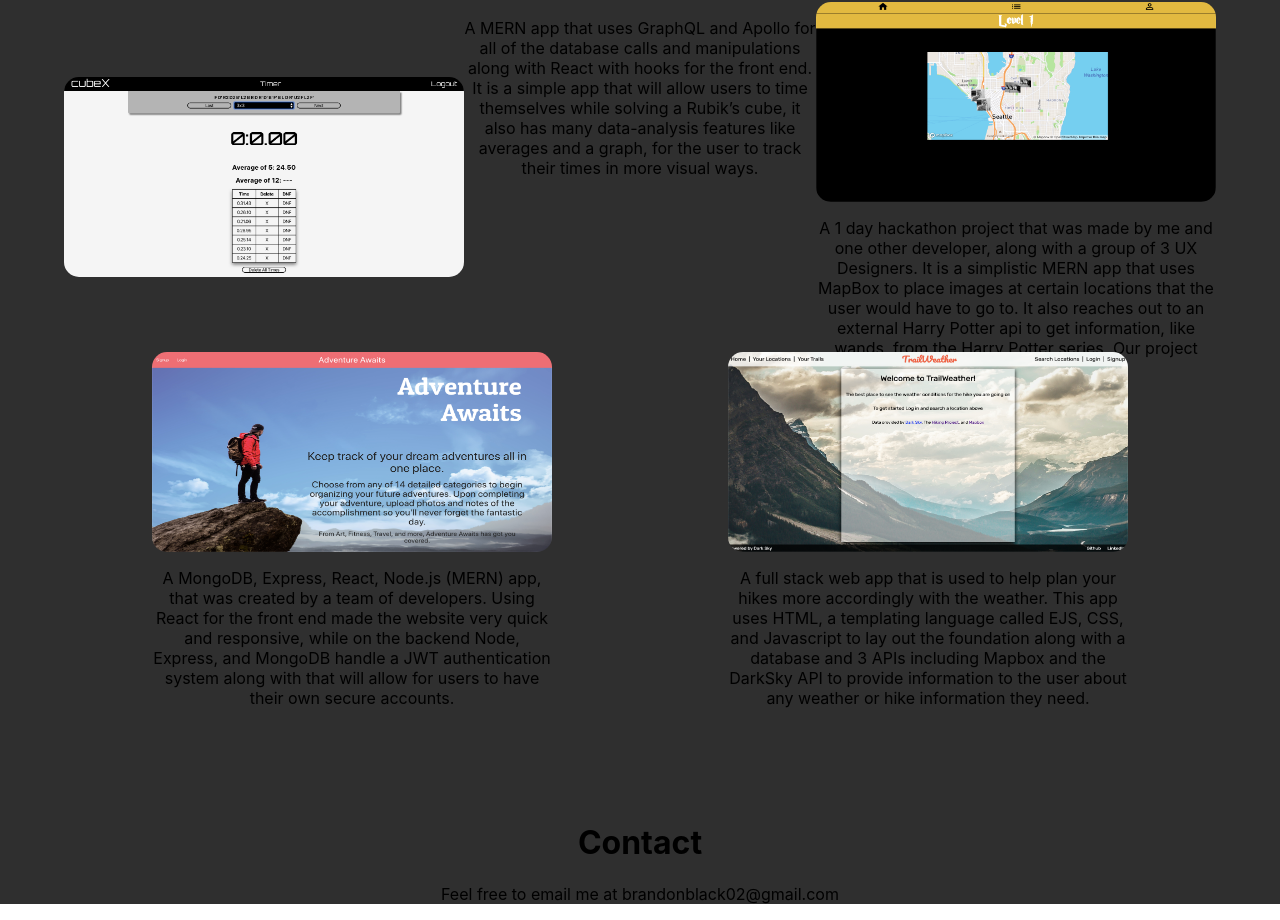
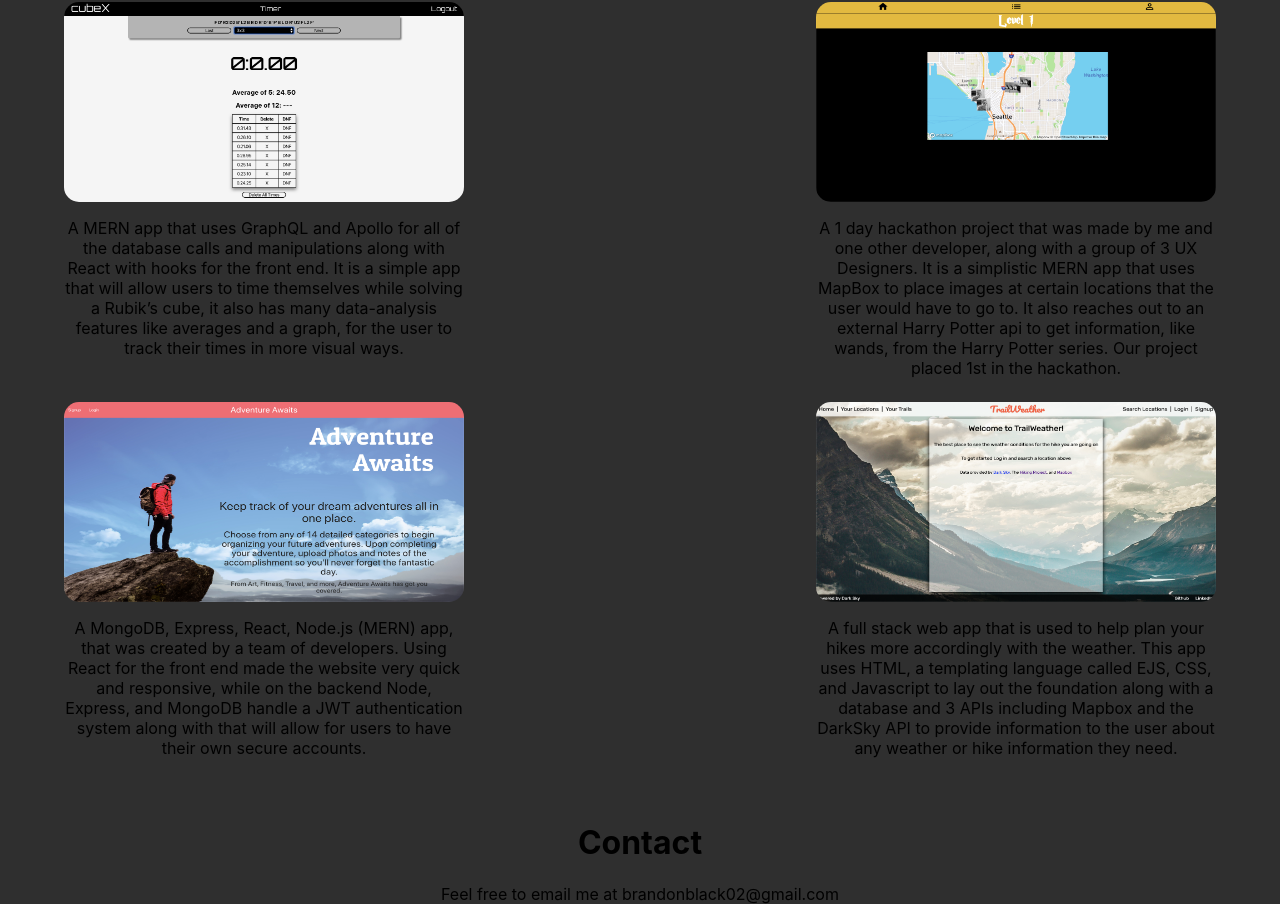
Before and after one commit to Brandon205/Portfolio, a React (Create React App) app: page / in a window 1280 px wide. Shown: the part 535-1455 px from the top of the page. Built offline with nearby package versions, Linux system fonts and the light colour scheme.

Commit message:
Projects are in align

```diff
--- a/src/App.css
+++ b/src/App.css
@@ -39,6 +39,19 @@ header {
 }
 
 /*                                           PROJECTS CSS                                            */
+.project-container {
+  width: 90vw;
+  margin: 0 auto;
+  display: grid;
+  min-height: 800px;
+  grid-template-rows: 200px 1fr 200px 1fr;
+  grid-template-columns: 400px 1fr 400px;
+  grid-template-areas: "img1 . img2"
+  "desc1 . desc2"
+  "img3 . img4"
+  "desc3 . desc4";
+}
+
 .project {
   width: 400px;
   height: 350px;
@@ -47,15 +60,20 @@ header {
   display: flex;
   flex-direction: column;
   align-items: center;
+  grid-area: img;
 }
 
-.project-container {
-  width: 90vw;
-  height: 100vh;
-  margin: 0 auto;
-  display: flex;
-  flex-direction: column;
-  align-content: space-evenly;
+.project1 {
+  grid-area: img1;
+}
+.project2 {
+  grid-area: img2;
+}
+.project3 {
+  grid-area: img3;
+}
+.project4 {
+  grid-area: img4;
 }
 
 .project-container div {
@@ -89,8 +107,21 @@ header {
   filter: blur(5px);
 }
 
-.project-description {
+.project1-description {
+  grid-area: desc1;
+}
+.project2-description {
+  grid-area: desc2;
+}
+.project3-description {
+  grid-area: desc3;
+}
+.project4-description {
+  grid-area: desc4;
+}
 
+.space {
+  grid-area: extra-space;
 }
 
 .button {
@@ -109,19 +140,6 @@ header {
   color: black;
   font-size: 1.1em;
 }
-
-/* #project-1 {
-  background-image: url('/img/cubeX.png');
-}
-#project-2 {
-  background-image: url('/img/potterGo.png');
-}
-#project-3 {
-  background-image: url('/img/adventureAwaits.png');
-}
-#project-4 {
-  background-image: url('/img/trailWeather.png');
-} */
 
 /*                                           WHOIAM CSS                                            */
 /*                                           BOUNCY CSS                                            */
--- a/src/Projects.js
+++ b/src/Projects.js
@@ -88,27 +88,29 @@ export default function Projects() {
     <div id="projects">
       <h1>Projects</h1>
       <main className="project-container">
-        <div>
-          <div className="project" onMouseEnter={() => setProject1(true)} onMouseLeave={() => setProject1(false)}>
+        <div className="project1" onMouseEnter={() => setProject1(true)} onMouseLeave={() => setProject1(false)}>
           {project1 ? content1 : <img className="project-img" src={cubeX} alt="cubeX home page" /> }
         </div>
-          <div className="project-description">
+        <div className="project1-description">
           <p>A MERN app that uses GraphQL and Apollo for all of the database calls and manipulations along with React with hooks for the front end. It is a simple app that will allow users to time themselves while solving a Rubik’s cube, it also has many data-analysis features like averages and a graph, for the user to track their times in more visual ways.</p>
         </div>
-          <div className="project" onMouseEnter={() => setProject2(true)} onMouseLeave={() => setProject2(false)}>
+        <div className="project2" onMouseEnter={() => setProject2(true)} onMouseLeave={() => setProject2(false)}>
           {project2 ? content2 : <img className="project-img" src={potterGo} alt="Potter Go home page" /> }
+        </div>
+        <div className="project2-description">
           <p>A 1 day hackathon project that was made by me and one other developer, along with a group of 3 UX Designers. It is a simplistic MERN app that uses MapBox to place images at certain locations that the user would have to go to. It also reaches out to an external Harry Potter api to get information, like wands, from the Harry Potter series. Our project placed 1st in the hackathon.</p>
         </div>
+        <div className="project3" onMouseEnter={() => setProject3(true)} onMouseLeave={() => setProject3(false)}>
+          {project3 ? content3 : <img className="project-img" src={adventureAwaits} alt="Adventure Awaits home page" /> }
         </div>
-        <div>
-          <div className="project" onMouseEnter={() => setProject3(true)} onMouseLeave={() => setProject3(false)}>
-            {project3 ? content3 : <img className="project-img" src={adventureAwaits} alt="Adventure Awaits home page" /> }
+        <div className="project3-description">
           <p>A MongoDB, Express, React, Node.js (MERN) app, that was created by a team of developers. Using React for the front end made the website very quick and responsive, while on the backend Node, Express, and MongoDB handle a JWT authentication system along with that will allow for users to have their own secure accounts.</p>
         </div>
-          <div className="project" onMouseEnter={() => setProject4(true)} onMouseLeave={() => setProject4(false)}>
+        <div className="project4" onMouseEnter={() => setProject4(true)} onMouseLeave={() => setProject4(false)}>
           {project4 ? content4 : (<img className="project-img" src={trailWeather} alt="Trail Weather home page" />) }
+        </div>
+        <div className="project4-description">
           <p>A full stack web app that is used to help plan your hikes more accordingly with the weather. This app uses HTML, a templating language called EJS, CSS, and Javascript to lay out the foundation along with a database and 3 APIs including Mapbox and the DarkSky API to provide information to the user about any weather or hike information they need.</p>
-          </div>
         </div>
       </main>
     </div>
```
Lines whose indentation alone changed are shown as unchanged.
